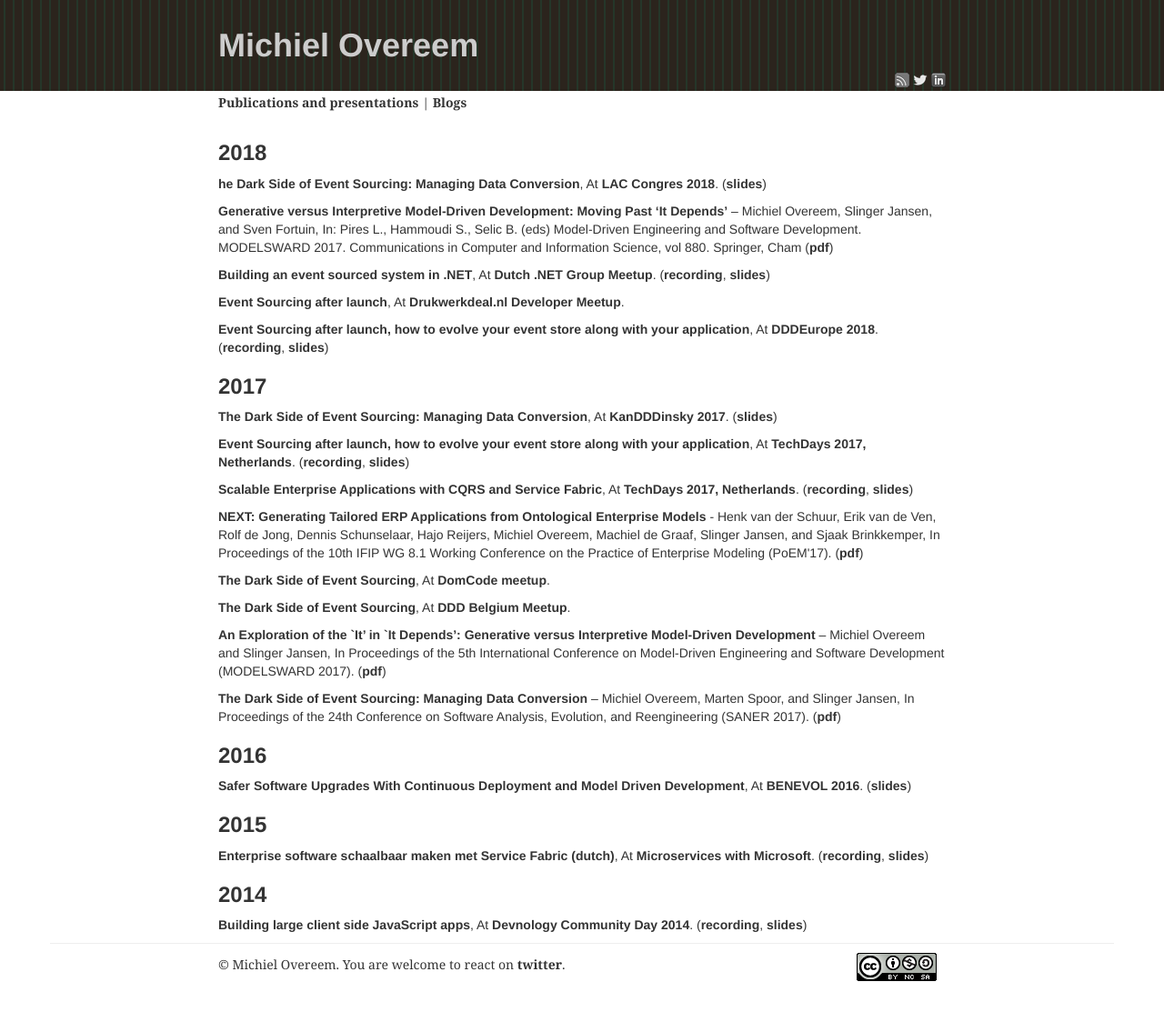
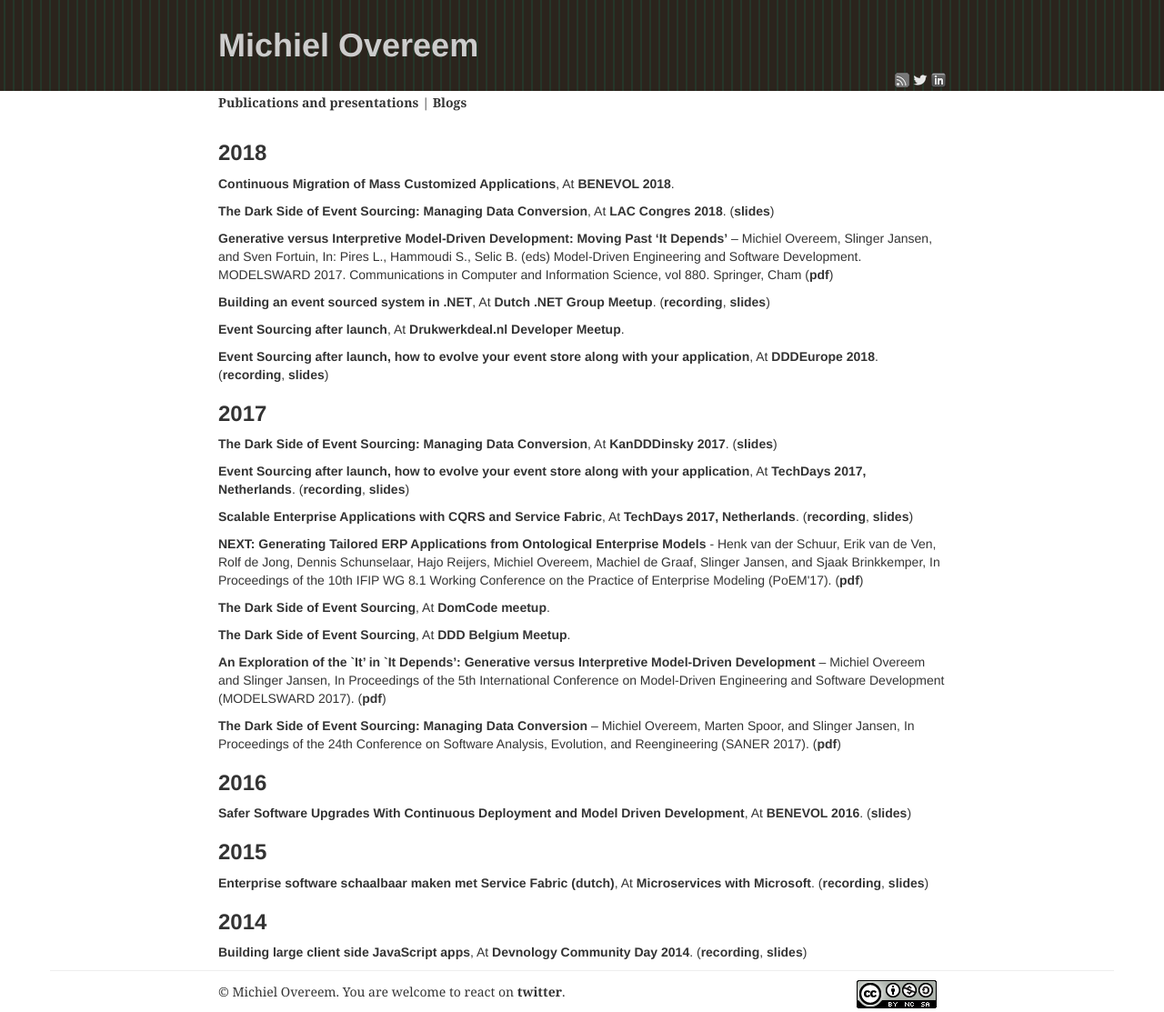
Before and after one commit to overeemm/overeemm.github.com, a Jekyll site: the page built from pubspres.html, in a window 1280 px wide. Shown: the whole page at 91% size. Built offline with Jekyll 4.4.1, drawn with Linux system fonts in a browser that asks for light colours; nearby versions of some CDN libraries; before the commit the page ends 1083 px from its top, so only the background shows below that.

Commit message:
Added BENEVOL 2018

```diff
--- a/pubspres.html
+++ b/pubspres.html
@@ -12,7 +12,12 @@ title: Publications and presentations
 </h3>
 
 <p>
-    <b>he Dark Side of Event Sourcing: Managing Data Conversion</b>,
+    <b>Continuous Migration of Mass Customized Applications</b>,
+    At <a href="http://se.ewi.tudelft.nl/benevol2018/">BENEVOL 2018</a>.
+</p>
+
+<p>
+    <b>The Dark Side of Event Sourcing: Managing Data Conversion</b>,
     At <a href="https://www.laccongres.nl/">LAC Congres 2018</a>.
     (<a href="https://speakerdeck.com/overeemm/landelijk-architectuur-congres-the-dark-side-of-event-sourcing-managing-data-conversion">slides</a>)
 </p>
```
